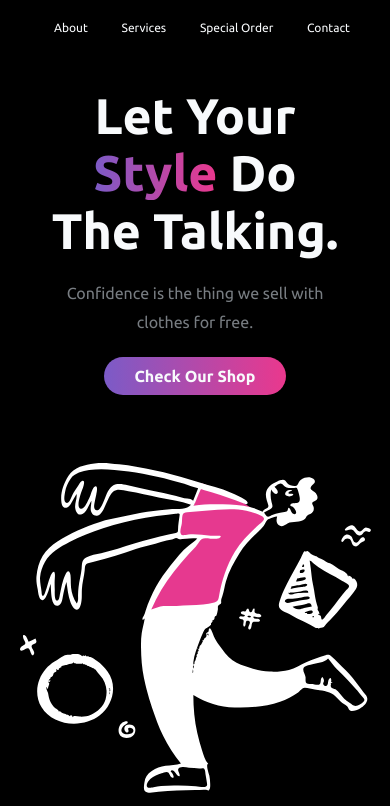
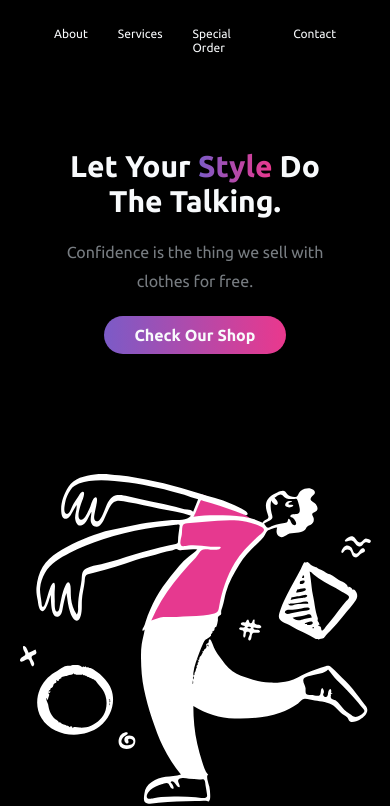
Before and after one commit to Adham-Emam/HoodieGo, a plain HTML site: page index.html in a window 390 px wide. Shown: the part 73-879 px from the top of the page. Drawn offline with Linux system fonts and the light colour scheme.

Commit message:
upload the design

```diff
--- a/CSS/stylesheet.css
+++ b/CSS/stylesheet.css
@@ -97,11 +97,11 @@ header .logo a {
     font-weight: 900;
     margin-left: 20px;
 }
+
 header nav a {
     color: var(--section-title-color);
     font-size: 16px;
-    margin: 0 10px;
-    padding: 0 5px;
+    padding: 10px 15px;
     position: relative;
 }
 header nav a:hover {
@@ -114,7 +114,7 @@ header nav a::before {
     width: 0%;
     position: absolute;
     left: 50%;
-    bottom: -20px;
+    bottom: -0px;
     transition-duration: 0.3s;
 }
 header nav a::after {
@@ -124,7 +124,7 @@ header nav a::after {
     width: 0%;
     position: absolute;
     right: 50%;
-    bottom: -20px;
+    bottom: -0px;
     transition-duration: 0.3s;
 }
 header nav a:hover::before,
@@ -141,6 +141,9 @@ header nav a:hover::after {
         flex-direction: column;
     }
     header nav {
+        display: flex;
+        justify-content: space-between;
+        width: 100%;
         margin-top: 20px;
     }
     header nav a {
@@ -151,7 +154,7 @@ header nav a:hover::after {
 /* End header */
 /* Start landing */
 #home .content {
-    width: clamp(300px, 75%, 600px);
+    width: clamp(300px, 75%, 800px);
 
 }
 #home .container {
@@ -162,7 +165,7 @@ header nav a:hover::after {
 }
 #home h1 {
     color: var(--section-title-color);
-    font-size: 60px;
+    font-size: 50px;
     text-transform: capitalize;
 }
 #home .content span {
@@ -197,6 +200,11 @@ header nav a:hover::after {
     -ms-border-radius: 20px;
     -o-border-radius: 20px;
 }
+@media (max-width:577px) {
+    #home h1 {
+        font-size: 20px;
+    }
+}
 @media (max-width:767px) {
     #home .container {
         flex-direction: column;
@@ -207,7 +215,7 @@ header nav a:hover::after {
     #home h1 {
         margin: auto;
         text-align: center;
-        font-size: 50px;
+        font-size: 30px;
     }
     #home p {
         text-align: center;
@@ -292,6 +300,9 @@ svg {
     justify-content: space-around;
     align-items: center;
 }
+.feature .content {
+    padding: 0 40px;
+}
 .feature h2 {
     color: var(--section-title-color);
     margin-bottom: 50px;
@@ -327,7 +338,7 @@ svg {
     color: white;
     background-image: var(--second-gradient-color);
 }
-@media (max-width:767px) {
+@media (max-width:991px) {
     .feature .container {
         flex-direction: column;
     }
@@ -364,7 +375,7 @@ svg {
 }
 .cta .container h2 {
     font-size: 50px;
-    margin: auto;
+    text-align: center;
 }
 .cta .container p {
     font-size: 25px;
@@ -384,10 +395,14 @@ svg {
 }
 @media (max-width:767px) {
     .cta .container h2 {
-        font-size: 30px;
+        font-size: 20px;
     }
     .cta .container p {
         font-size: 18px;
+    }
+    .cta a {
+        padding: 0;
+        font-size: 10px;
     }
 }
 /* End CTA Section */
```
